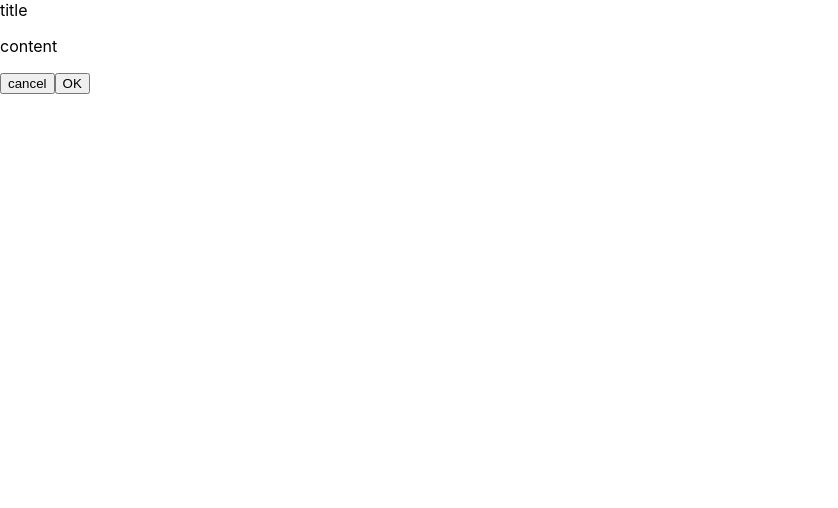
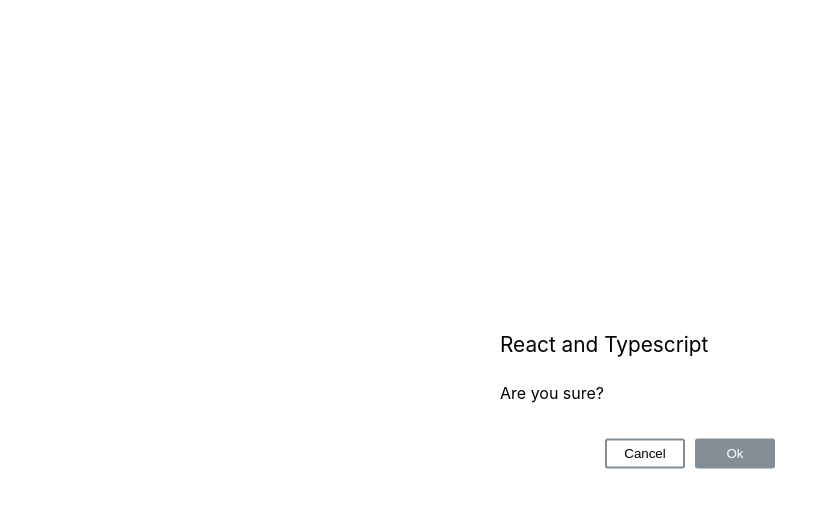
Before and after one commit to upendragusain/react-poc, a React (Create React App) app: page / in a window 1280 px wide. Shown: the top 508 px of the page, without its empty margins (0-838 px from the left). Built offline with nearby package versions, Linux system fonts and the light colour scheme.

Commit message:
class component

```diff
--- a/src/App.tsx
+++ b/src/App.tsx
@@ -4,7 +4,7 @@ import './App.css'
 import Confirm from './Confirm'
 
 const App: React.FunctionComponent = () => {
-   return <Confirm />
+   return <Confirm title="React and Typescript" content="Are you sure?" />
 }
 
 export default App
--- /dev/null
+++ b/src/Confirm.css
@@ -0,0 +1,66 @@
+.confirm-wrapper {
+   position: fixed;
+   left: 0;
+   top: 0;
+   width: 100%;
+   height: 100%;
+   background-color: gray;
+   opacity: 0;
+   visibility: hidden;
+   transform: scale(1.1);
+   transition: visibility 0s linear 0.25s, opacity 0.25s 0s, transform 0.25s;
+   z-index: 1;
+}
+.confirm-visible {
+   opacity: 1;
+   visibility: visible;
+   transform: scale(1);
+   transition: visibility 0s linear 0s, opacity 0.25s 0s, transform 0.25s;
+}
+.confirm-container {
+   background-color: #fff;
+   position: absolute;
+   top: 50%;
+   left: 50%;
+   transform: translate(-50%, -50%);
+   border-radius: 0.2em;
+   min-width: 300px;
+}
+.confirm-title-container {
+   font-size: 1.3em;
+   padding: 10px;
+   border-top-left-radius: 0.2em;
+   border-top-right-radius: 0.2em;
+}
+.confirm-content-container {
+   padding: 0px 10px 15px 10px;
+}
+.confirm-buttons-container {
+   padding: 5px 15px 10px 15px;
+   text-align: right;
+}
+.confirm-buttons-container button {
+   margin-left: 10px;
+   min-width: 80px;
+   line-height: 20px;
+   border-style: solid;
+   border-radius: 0.2em;
+   padding: 3px 6px;
+   cursor: pointer;
+}
+.confirm-cancel {
+   background-color: #fff;
+   border-color: #848e97;
+}
+.confirm-cancel:hover {
+   border-color: #6c757d;
+}
+.confirm-ok {
+   background-color: #848e97;
+   border-color: #848e97;
+   color: #fff;
+}
+.confirm-ok:hover {
+   background-color: #6c757d;
+   border-color: #6c757d;
+}
--- a/src/Confirm.tsx
+++ b/src/Confirm.tsx
@@ -1,19 +1,34 @@
 import React from 'react'
+import './Confirm.css'
 
-class Confirm extends React.Component {
+interface IProps {
+   title: string
+   content: string
+   cancelCaption?: string
+   okCaption?: string
+}
+
+class Confirm extends React.Component<IProps> {
+   public static defaultProps = {
+      cancelCaption: 'Cancel',
+      okCaption: 'Ok',
+   }
+
    public render() {
       return (
          <div className="confirm-wrapperconfirm-visible">
             <div className="confirm-container">
                <div className="confirm-title-container">
-                  <span>title</span>
+                  <span>{this.props.title}</span>
                </div>
                <div className="confirm-content-container">
-                  <p>content</p>
+                  <p>{this.props.content}</p>
                </div>
                <div className="confirm-buttons-container">
-                  <button className="confirm-cancel">cancel</button>
-                  <button className="confirm-ok">OK</button>
+                  <button className="confirm-cancel">
+                     {this.props.cancelCaption}
+                  </button>
+                  <button className="confirm-ok">{this.props.okCaption}</button>
                </div>
             </div>
          </div>
```
Also changed, not shown: 1 other file (tests, documents, lock files or other folders).
